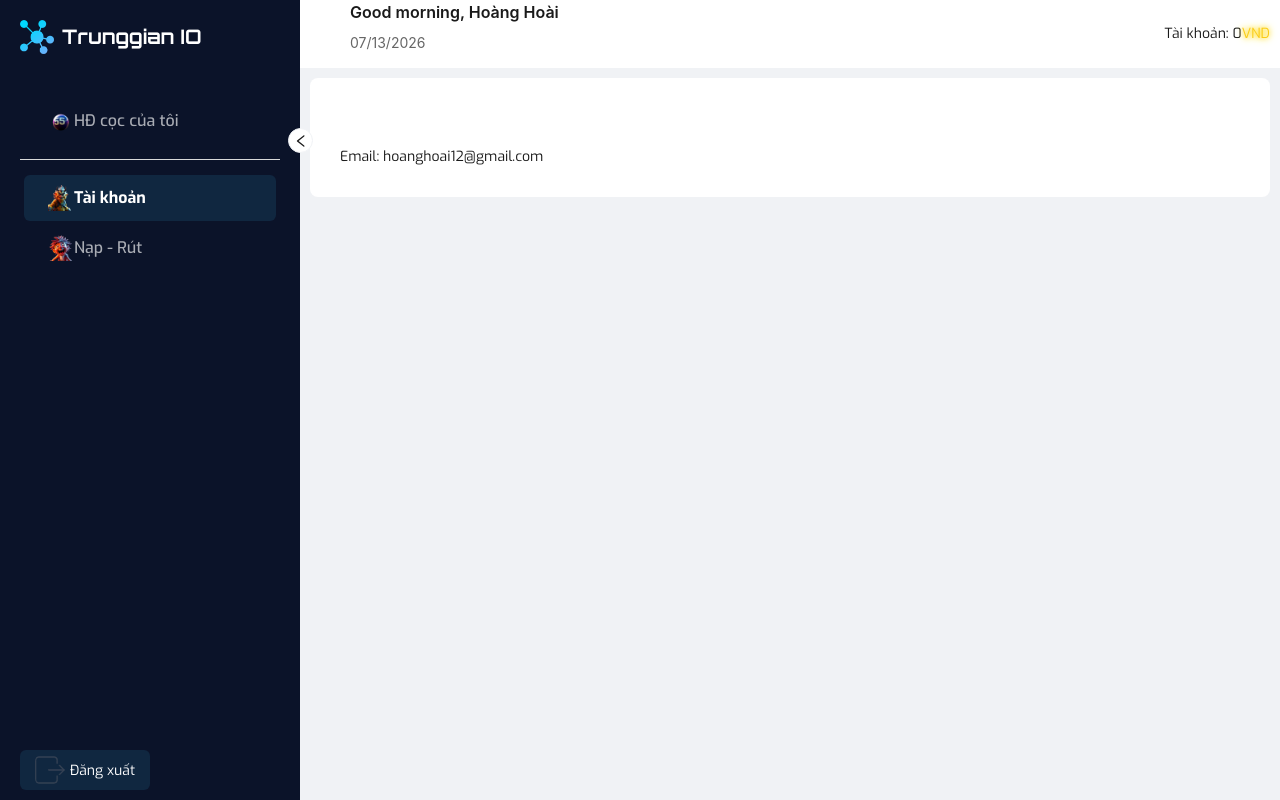
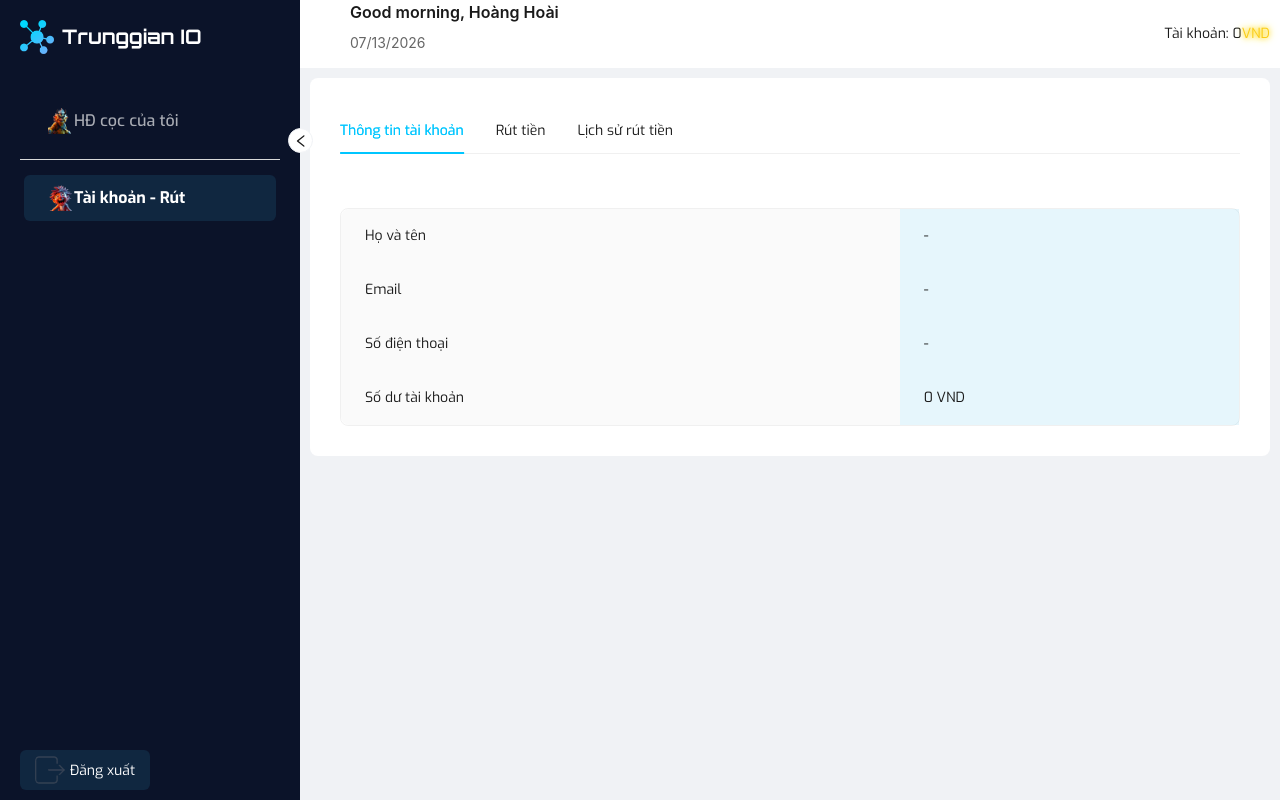
Before and after one commit to dimoadev/fe-trung-gian, a React (Vite) app: page /personal/detail in a window 1280 px wide. Built offline with nearby package versions, Linux system fonts and the light colour scheme; no server answers; sample sign-in values are in the browser's storage.

Commit message:
update layout

```diff
--- a/src/App.jsx
+++ b/src/App.jsx
@@ -71,16 +71,16 @@ const AppInner = () => {
 									</PrivateRoute>
 								}
 							/>
-							<Route
+							{/* <Route
 								path='/personal/detail'
 								element={
 									<PrivateRoute>
 										<PersonalDetailPage />
 									</PrivateRoute>
 								}
-							/>
+							/> */}
 							<Route
-								path='/out-in/detail'
+								path='/personal/detail'
 								element={
 									<PrivateRoute>
 										<OutInDetailPage />
--- a/src/components/layout/index.jsx
+++ b/src/components/layout/index.jsx
@@ -62,7 +62,7 @@ const LayoutComponent = ({ isSetting, children }) => {
 			'HĐ cọc của tôi',
 			'1',
 			<Image
-				src='/image/icon55.png'
+				src='/faq/icon1.png'
 				width={26}
 				height={26}
 				alt='icon-support'
@@ -74,18 +74,7 @@ const LayoutComponent = ({ isSetting, children }) => {
 			type: 'divider',
 		},
 		getItem(
-			'Tài khoản',
-			'4',
-			<Image
-				src='/faq/icon1.png'
-				width={26}
-				height={26}
-				alt='icon-support'
-				preview={false}
-			/>
-		),
-		getItem(
-			'Nạp - Rút',
+			'Tài khoản - Rút',
 			'5',
 			<Image
 				src='/faq/icon3.png'
@@ -101,11 +90,8 @@ const LayoutComponent = ({ isSetting, children }) => {
 		if (e.key === '1') {
 			navigate('/dashboard');
 		}
-		if (e.key === '4') {
+		if (e.key === '5') {
 			navigate('/personal/detail');
-		}
-		if (e.key === '5') {
-			navigate('/out-in/detail');
 		}
 	};
 
@@ -115,9 +101,6 @@ const LayoutComponent = ({ isSetting, children }) => {
 		}
 
 		if (path === '/personal/detail') {
-			return '4';
-		}
-		if (path === '/out-in/detail') {
 			return '5';
 		}
 	}
--- a/src/pages/out-in/detailPage.jsx
+++ b/src/pages/out-in/detailPage.jsx
@@ -1,5 +1,6 @@
 import {
 	Col,
+	Descriptions,
 	Flex,
 	message,
 	Pagination,
@@ -23,6 +24,7 @@ import LayoutComponent from "../../components/layout";
 import JoinNextDrawModal from "../../components/Modal/JoinModal";
 import WithdrawnModal from "../../components/Modal/ModalRutTien";
 import { SpinCustom } from "../../components/SpinCustom";
+import { useMoney } from "../../context/MonetContext";
 import {
 	ColorMapping,
 	sepayBanks,
@@ -30,6 +32,49 @@ import {
 } from "../../constants/common";
 
 const { Title } = Typography;
+
+const TabInfo = () => {
+	const user = JSON.parse(localStorage.getItem("axu") || "{}");
+	const { money: balance } = useMoney();
+
+	const items = [
+		{
+			key: "name",
+			label: "Họ và tên",
+			children: user?.name || "-",
+		},
+		{
+			key: "email",
+			label: "Email",
+			children: user?.email || "-",
+		},
+		{
+			key: "phone",
+			label: "Số điện thoại",
+			children: user?.phone || "-",
+		},
+		{
+			key: "balance",
+			label: "Số dư tài khoản",
+			children: `${Number(balance).toLocaleString()} VND`,
+		},
+	];
+
+	return (
+		<Flex vertical={true}>
+			<Title level={4} style={{ marginTop: 0, color: "#fff" }}>
+				Thông tin tài khoản
+			</Title>
+			<Descriptions
+				bordered
+				column={1}
+				items={items}
+				labelStyle={{ color: "var(--text-primary)" }}
+				contentStyle={{ color: "var(--text-primary)" }}
+			/>
+		</Flex>
+	);
+};
 
 const TabPeople = () => {
 	const [openWithDrawn, setOpenWithDrawn] = useState(false);
@@ -379,11 +424,16 @@ export default function OutInDetailPage() {
 	const itemsTabs = [
 		{
 			key: "1",
+			label: "Thông tin tài khoản",
+			children: <TabInfo />,
+		},
+		{
+			key: "2",
 			label: "Rút tiền",
 			children: <TabPeople />,
 		},
 		{
-			key: "2",
+			key: "3",
 			label: "Lịch sử rút tiền",
 			children: <TabTicket />,
 		},
```
